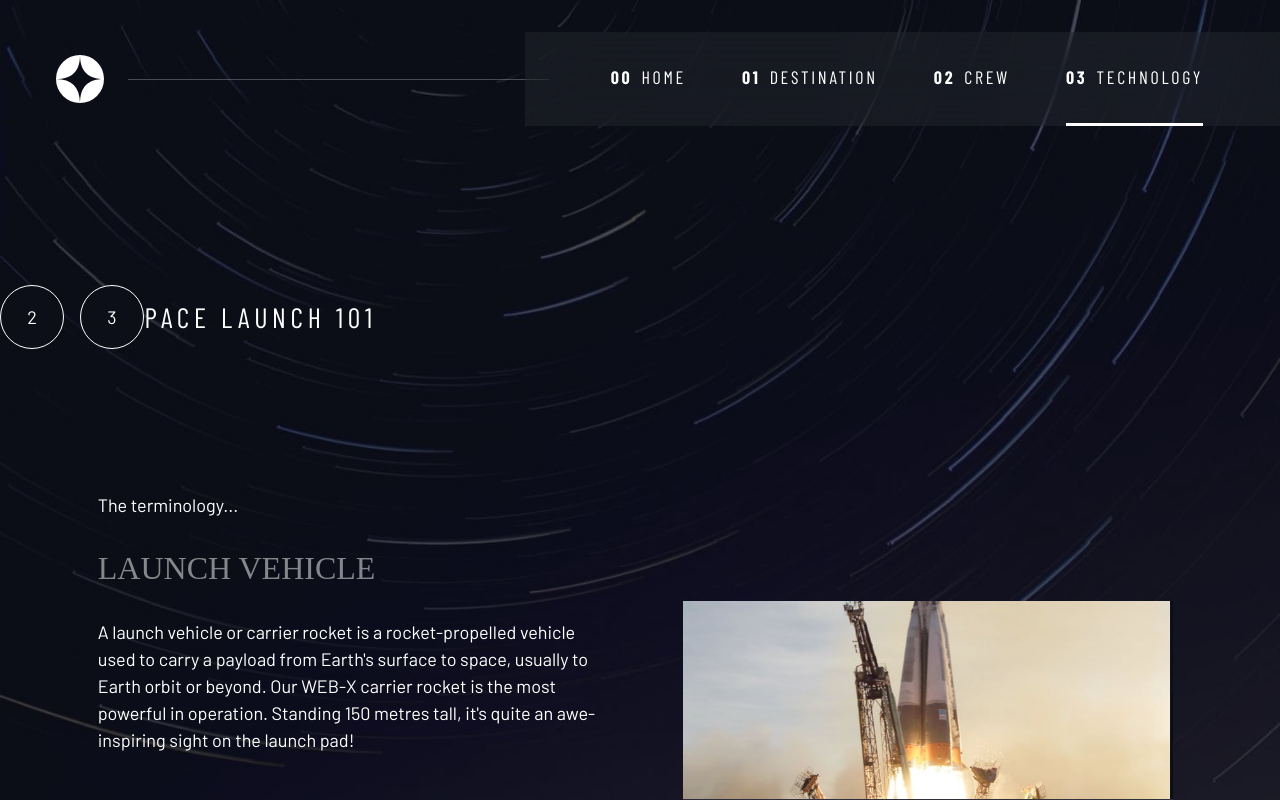
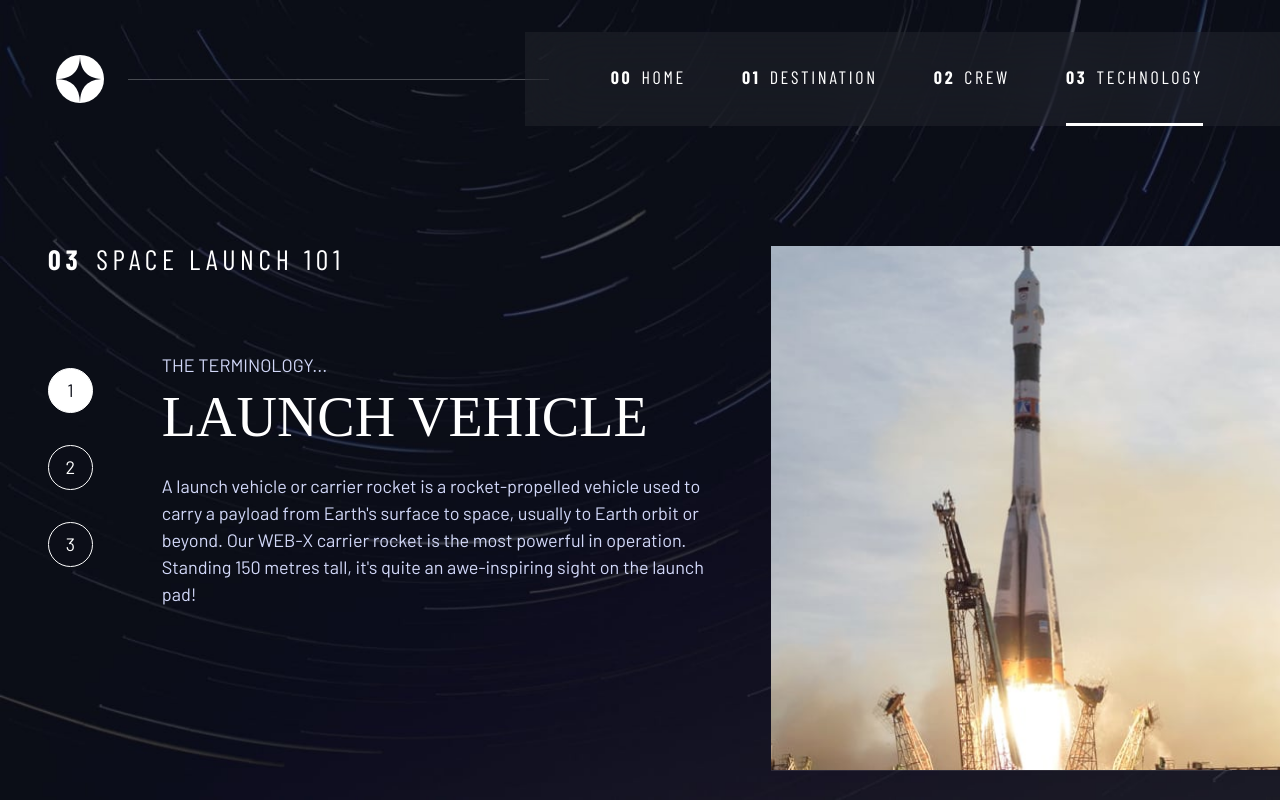
Before and after one commit to juanc-escobar/SpaceTravelWebsite, a React (Vite) app: page /Technology in a window 1280 px wide. Built offline with nearby package versions, Linux system fonts and the light colour scheme; a web font is replaced by a local one.

Commit message:
styling the technology page, still need to fix ultra wide and medias

```diff
--- a/src/index.css
+++ b/src/index.css
@@ -445,10 +445,10 @@ input, button, textarea, select {
 
 .numbers-indicators > * {
   content: "";
-  margin: 5rem 0;
+  margin: 0.5rem 0;
   cursor: pointer;
-  width: 4rem;
-  height: 4rem;
+  width: 2.8rem;
+  height: 2.8rem;
   aspect-ratio: 1;
   border: 1px solid hsl(var(--clr--white));
   border-radius: 50%;
@@ -625,6 +625,53 @@ input, button, textarea, select {
   opacity: 0.5;
 }
 
+.grid-container--technology {
+  --flow-space: 2rem;
+  padding-bottom: 0;
+  grid-template-areas:
+  'title'
+  'image'
+  'tabs'
+  'content';
+}
+
+.full-width {
+	left: 50%;
+	margin-left: -50vw;
+	margin-right: -50vw;
+	max-width: 100vw;
+	position: relative;
+	right: 50%;
+	width: 100vw;
+  transform: scale(1.1);
+}
+
+.grid-container--technology > picture {
+  grid-area: image;
+  max-width: 100vw;
+  border-bottom: 1px solid hsla( var(--clr--white), 0.1) ;
+}
+
+.grid-container--technology > .numbers-indicators {
+  grid-area: tabs;
+}
+
+.grid-container--technology> .technology-details {
+  grid-area: content;
+  align-self: start;
+}
+
+.technology-details {
+  --flow-space: 1.5rem;
+}
+
+.tech-title {
+  --flow-space: 0.5rem;
+}
+
+
+
+
 @media (min-width: 35rem) {
   .numbered-title {
     justify-self: start;
@@ -641,6 +688,18 @@ input, button, textarea, select {
     'content'
     'tabs'
     'image';
+  }
+
+  .grid-container--technology {
+    grid-template-areas:
+    'title'
+    'image'
+    'tabs'
+    'content';
+  }
+
+  .technology-details {
+    width: clamp(25rem,30vw + 10rem ,80rem);
   }
 
 }
@@ -703,5 +762,40 @@ input, button, textarea, select {
     align-self: end;
   }
 
+  .grid-container--technology {
+    grid-template-areas:
+    '. title title title  image .'
+    '. tabs  content content image .'
+    '. tabs  content content  image .';
+    grid-template-columns: auto minmax(0, 0.3fr) minmax(0, 1fr) minmax(0, 1fr) auto;
+  }
 
+  .numbers-indicators {
+    flex-direction: column;
+  }
+
+  .full-width {
+    left: 0;
+    margin-left: 0;
+    margin-right: -4vw;
+    max-width: 40vw;
+    position: relative;
+    right: 0;
+    width: 50vw;
+    transform: scale(1);
+  }
+
+  .numbers-indicators{
+    align-self: start;
+    justify-self: start;
+  }
+
+  .technology-details {
+    align-self: end;
+    justify-self: start;
+  }
+
+  .grid-container--technology > picture {
+    justify-self: end;
+  }
 }
--- a/src/pages/Technology.jsx
+++ b/src/pages/Technology.jsx
@@ -15,16 +15,19 @@ import data from "../data.json"
     }
 
     return (
-      <main id="main" className="grid-container grid-container--crew flow">
+      <main id="main" className="grid-container grid-container--technology flow">
           <h1 className="numbered-title uppercase"><span aria-hidden="true" >03</span>Space launch 101</h1>
           <picture>
-          <img src={images.landscape} alt={name} />
+            <source srcSet={images.portrait} media="(min-width: 45em)" className="full-width" />
+          <img src={images.landscape} alt={name} className="full-width" />
           </picture>
           <NavNumbers selectTech={selectTech} handleTech={handleTech} />
-          <article className="crew-details flow">
-              <p className="subtitle">The terminology...</p>
-              <h2 className="fs-600 ff-serif uppercase">{name}</h2>
-              <p>{description}</p>
+          <article className="technology-details flow">
+              <div className="tech-title flow">
+                <p className="subtitle fs-400  --ff-sans-cond uppercase text-light">The terminology...</p>
+                <h2 className="fs-700 ff-serif uppercase">{name}</h2>
+              </div>
+              <p className="fs-400 --ff-sans-normal text-light">{description}</p>
           </article>
     </main>
     )
```
